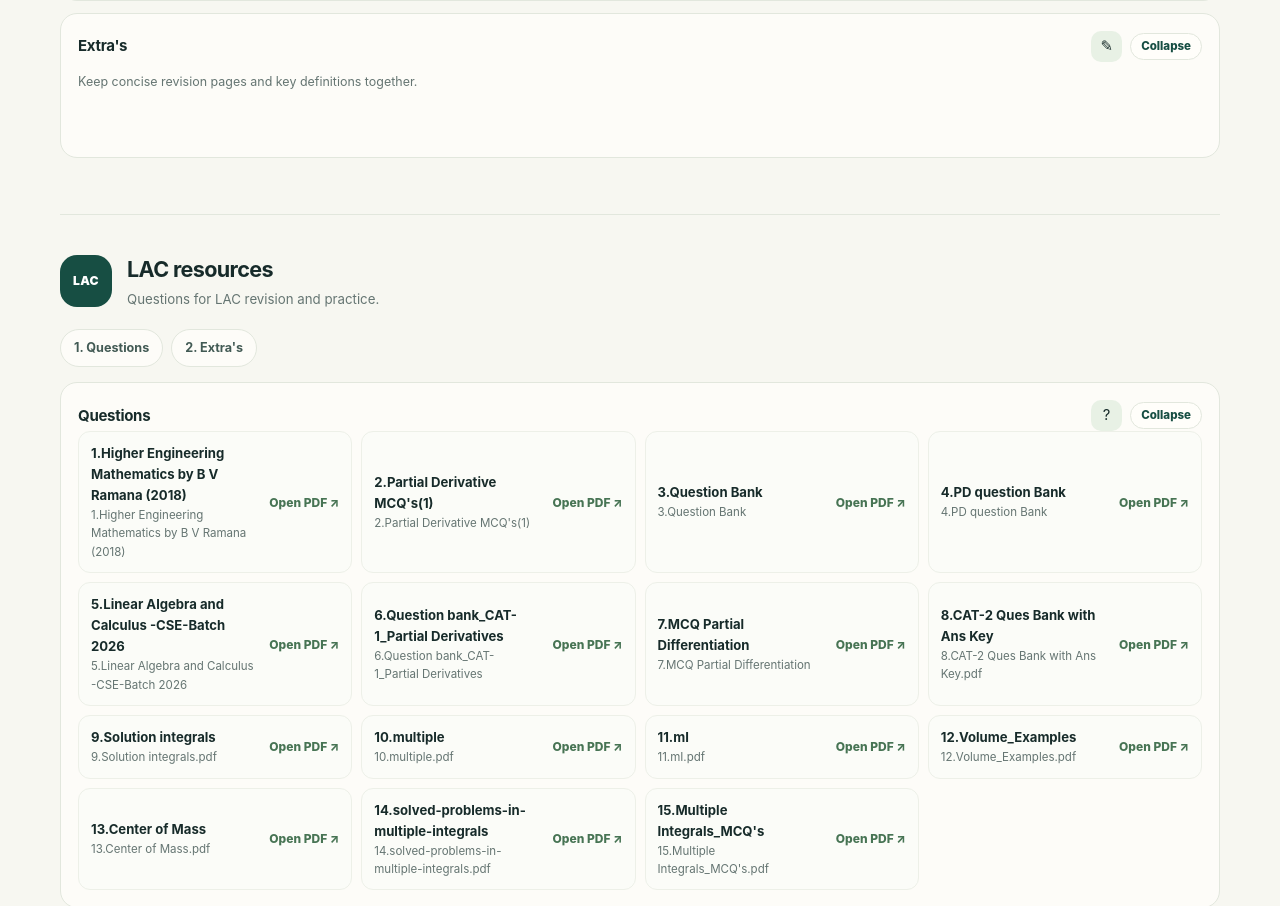
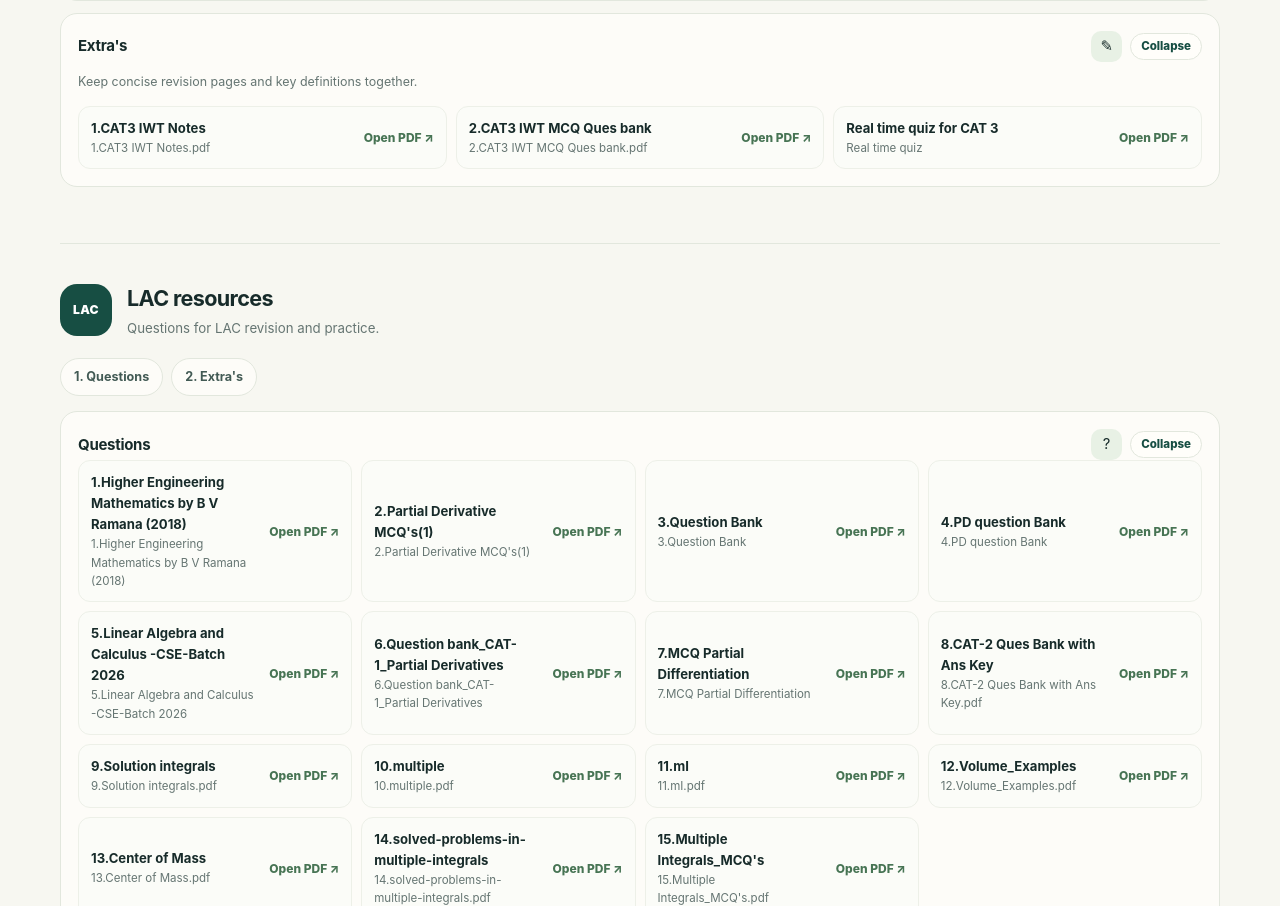
Before and after one commit to Aditya-Verma-06/studydesk, a plain HTML site: page index.html in a window 1280 px wide. Shown: the part 4196-5102 px from the top of the page. Drawn offline with Linux system fonts and the light colour scheme.

Commit message:
Update index.html

```diff
--- a/index.html
+++ b/index.html
@@ -561,8 +561,21 @@
             </div>
             </article>
             <article class="category-card" id="iwt-extras" style="grid-column: 1 / -1;">
-              <div class="category-label"><h4>Extra's</h4><span>✎</span></div>
-              <p>Keep concise revision pages and key definitions together.</p>
+            <div class="category-label"><h4>Extra's</h4><span>✎</span></div>
+            <p>Keep concise revision pages and key definitions together.</p>
+            <div class="manual-list" style="grid-template-columns: repeat(auto-fit, minmax(220px, 1fr));">
+              <a class="manual-row" href="study-files/IWT/Extras/1.CAT3 IWT Notes.pdf" target="_blank" rel="noopener noreferrer" aria-label="Open 1.CAT3 IWT Notes in a new tab" style="color: inherit; text-decoration: none;">
+                <span><strong>1.CAT3 IWT Notes</strong><small>1.CAT3 IWT Notes.pdf</small></span>
+                <span style="flex: 0 0 auto; color: #477454; font-size: .75rem; font-weight: 850;">Open PDF ↗</span>
+              </a>
+              <a class="manual-row" href="study-files/IWT/Extras/2.CAT3 IWT MCQ Ques bank.pdf" target="_blank" rel="noopener noreferrer" aria-label="Open 2.CAT3 IWT MCQ Ques bank in a new tab" style="color: inherit; text-decoration: none;">
+                <span><strong>2.CAT3 IWT MCQ Ques bank</strong><small>2.CAT3 IWT MCQ Ques bank.pdf</small></span>
+                <span style="flex: 0 0 auto; color: #477454; font-size: .75rem; font-weight: 850;">Open PDF ↗</span>
+              </a>
+              <a class="manual-row" href="https://share.gemini.google/MvRPjl35ou8S" target="_blank" rel="noopener noreferrer" aria-label="Open https://share.gemini.google/MvRPjl35ou8S in a new tab" style="color: inherit; text-decoration: none;">
+                <span><strong>Real time quiz for CAT 3</strong><small>Real time quiz</small></span>
+                <span style="flex: 0 0 auto; color: #477454; font-size: .75rem; font-weight: 850;">Open PDF ↗</span>
+              </a>
             </article>
 
 </div>
```
